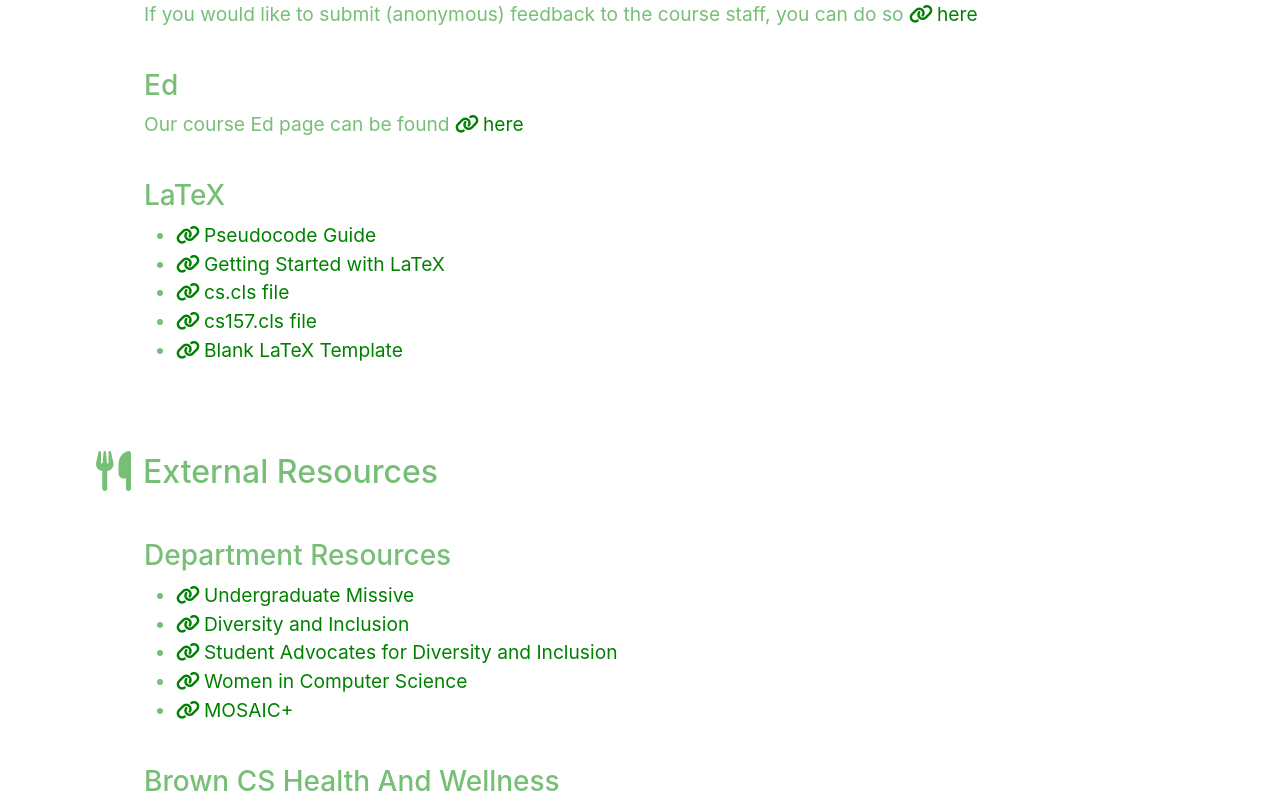
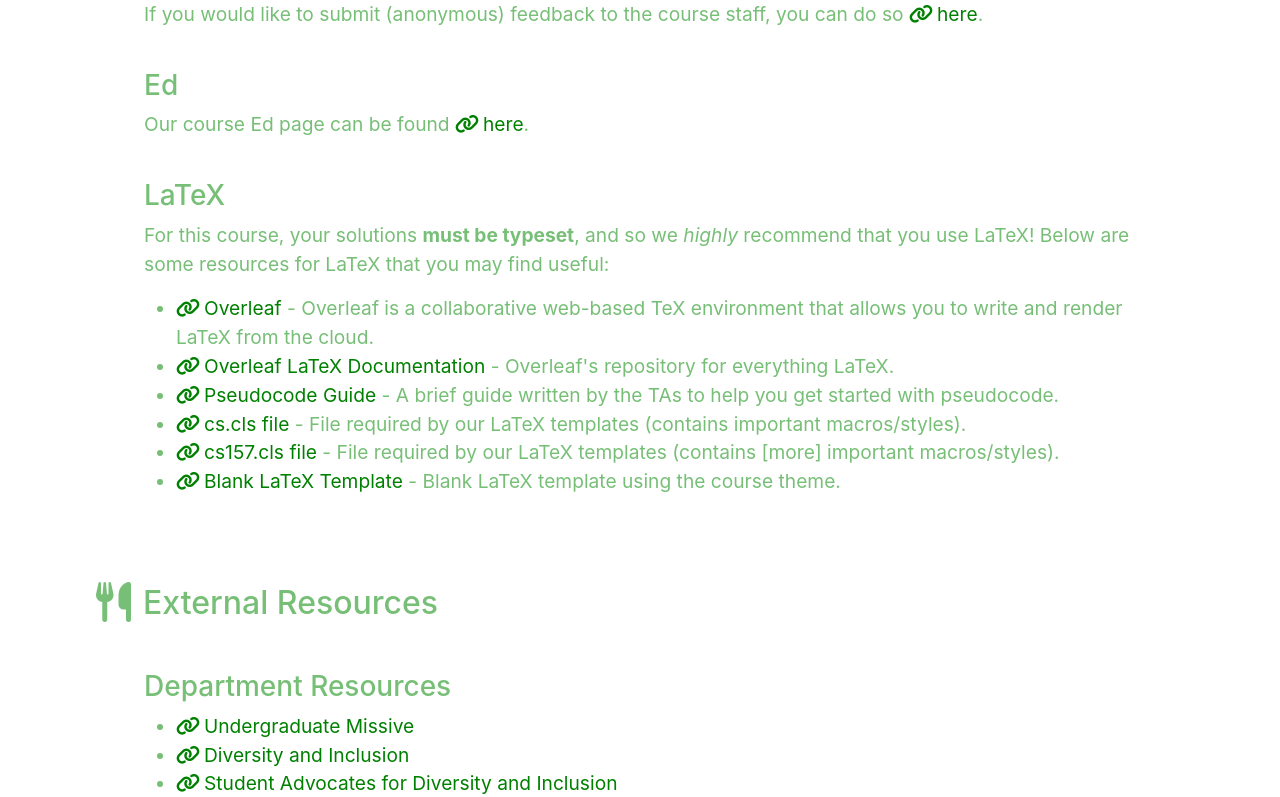
Before and after one commit to cs1570-2022/cs1570-2022.github.io, a React (Create React App) app: page / in a window 1280 px wide. Shown: the part 7228-8025 px from the top of the page. Built offline with nearby package versions, Linux system fonts and the light colour scheme.

Commit message:
remove old LaTeX guide reference, add documentation links

```diff
--- a/src/sections/Resources.jsx
+++ b/src/sections/Resources.jsx
@@ -22,21 +22,23 @@ const CourseDocuments = () => {
             </CourseResource>
             <CourseResource title="anonymous feedback form">
                 <p>
-                If you would like to submit (anonymous) feedback to the course staff, you can do so <PageLink title="anonymous-id-form" href={Links.anonymousFeedback} text="here" />
+                If you would like to submit (anonymous) feedback to the course staff, you can do so <PageLink title="anonymous-id-form" href={Links.anonymousFeedback} text="here" />.
                 </p>
             </CourseResource>
             <CourseResource title="ed">
                 <p>
-                Our course Ed page can be found <PageLink title="ed" href={Links.edstem} text="here" />
+                Our course Ed page can be found <PageLink title="ed" href={Links.edstem} text="here" />.
                 </p>
             </CourseResource>
             <CourseResource title="LaTeX">
+                <p>For this course, your solutions <b>must be typeset</b>, and so we <i>highly</i> recommend that you use LaTeX! Below are some resources for LaTeX that you may find useful:</p>
                 <ul>
-                    <li><PageLink href="content/resources/PseudocodeGuide.pdf" text="Pseudocode Guide" /></li>
-                    <li><PageLink href="content/resources/CS157LatexLinks.pdf" text="Getting Started with LaTeX" title="getting started with latex" /></li>
-                    <li><PageLink href="content/resources/cs.cls" text="cs.cls file" title="latex template" /></li>
-                    <li><PageLink href="content/resources/cs157.cls" text="cs157.cls file" title="latex template" /></li>
-                    <li><PageLink href="content/resources/template.tex" text="Blank LaTeX Template" title="latex template" /></li>
+                    <li><PageLink href="https://www.overleaf.com" text="Overleaf" /> - Overleaf is a collaborative web-based TeX environment that allows you to write and render LaTeX from the cloud.</li>
+                    <li><PageLink href="https://www.overleaf.com/learn" text="Overleaf LaTeX Documentation" /> - Overleaf's repository for everything LaTeX. </li>
+                    <li><PageLink href="content/resources/PseudocodeGuide.pdf" text="Pseudocode Guide" /> - A brief guide written by the TAs to help you get started with pseudocode.</li>
+                    <li><PageLink href="content/resources/cs.cls" text="cs.cls file" title="latex template" /> - File required by our LaTeX templates (contains important macros/styles). </li>
+                    <li><PageLink href="content/resources/cs157.cls" text="cs157.cls file" title="latex template" /> - File required by our LaTeX templates (contains [more] important macros/styles). </li>
+                    <li><PageLink href="content/resources/template.tex" text="Blank LaTeX Template" title="latex template" /> - Blank LaTeX template using the course theme.</li>
                 </ul>
             </CourseResource>
         </div>
```
